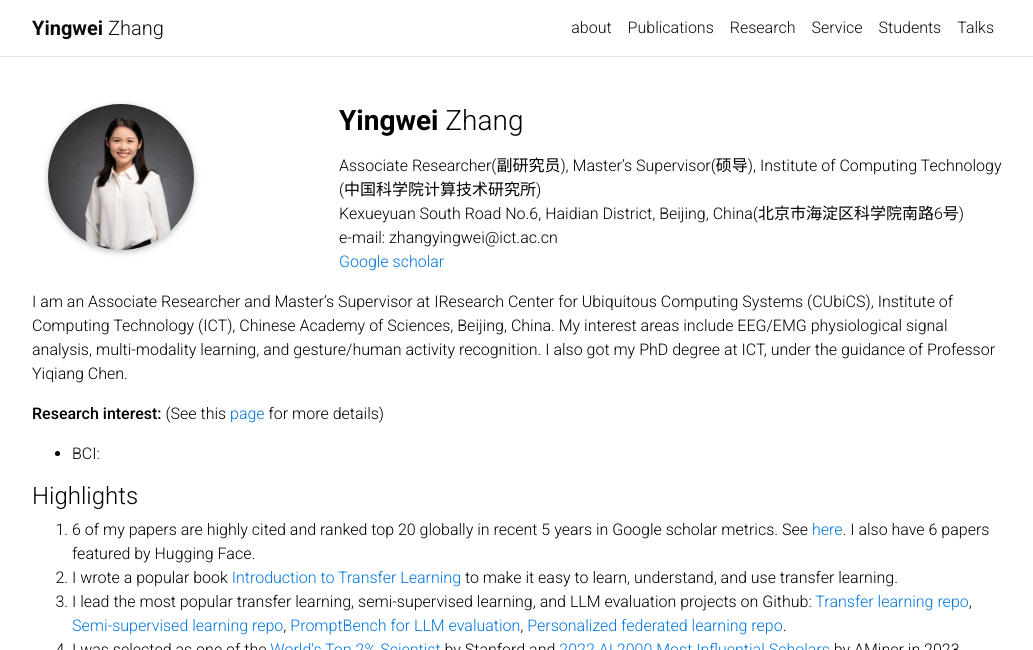
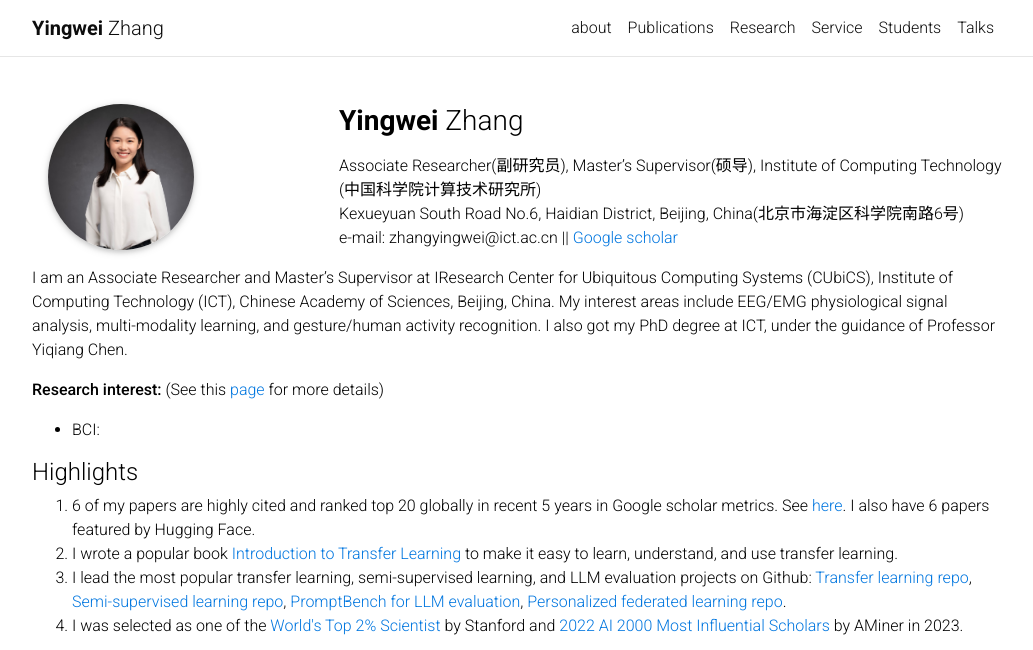
Before and after one commit to M-youyou/M-youyou.github.io, a Jekyll site: the page built from _pages/about.md, in a window 1280 px wide, cut to the strip 0-650 px from the top of the page. Shown: the whole strip, without its empty margins (123-1156 px from the left). Built offline with Jekyll 4.4.1, drawn with Linux system fonts in a browser that asks for light colours; comment, search, counter and statistics services are not loaded.

```diff
--- a/_pages/about.md
+++ b/_pages/about.md
@@ -17,8 +17,7 @@ social: false  # includes social icons at the bottom of the page
 
 Associate Researcher(副研究员), Master's Supervisor(硕导), Institute of Computing Technology (中国科学院计算技术研究所)<br>
 Kexueyuan South Road No.6, Haidian District, Beijing, China(北京市海淀区科学院南路6号)<br>
-e-mail: zhangyingwei@ict.ac.cn<br>
-[Google scholar](https://scholar.google.com.sg/citations?user=7UEqgLcAAAAJ&hl=zh-CN)
+e-mail: zhangyingwei@ict.ac.cn || [Google scholar](https://scholar.google.com.sg/citations?user=7UEqgLcAAAAJ&hl=zh-CN)<br>
 
 I am an Associate Researcher and Master's Supervisor at IResearch Center for Ubiquitous Computing Systems (CUbiCS), Institute of Computing Technology (ICT), Chinese Academy of Sciences, Beijing, China. My interest areas include EEG/EMG physiological signal analysis, multi-modality learning, and gesture/human activity recognition. I also got my PhD degree at ICT, under the guidance of Professor Yiqiang Chen.
 
```
